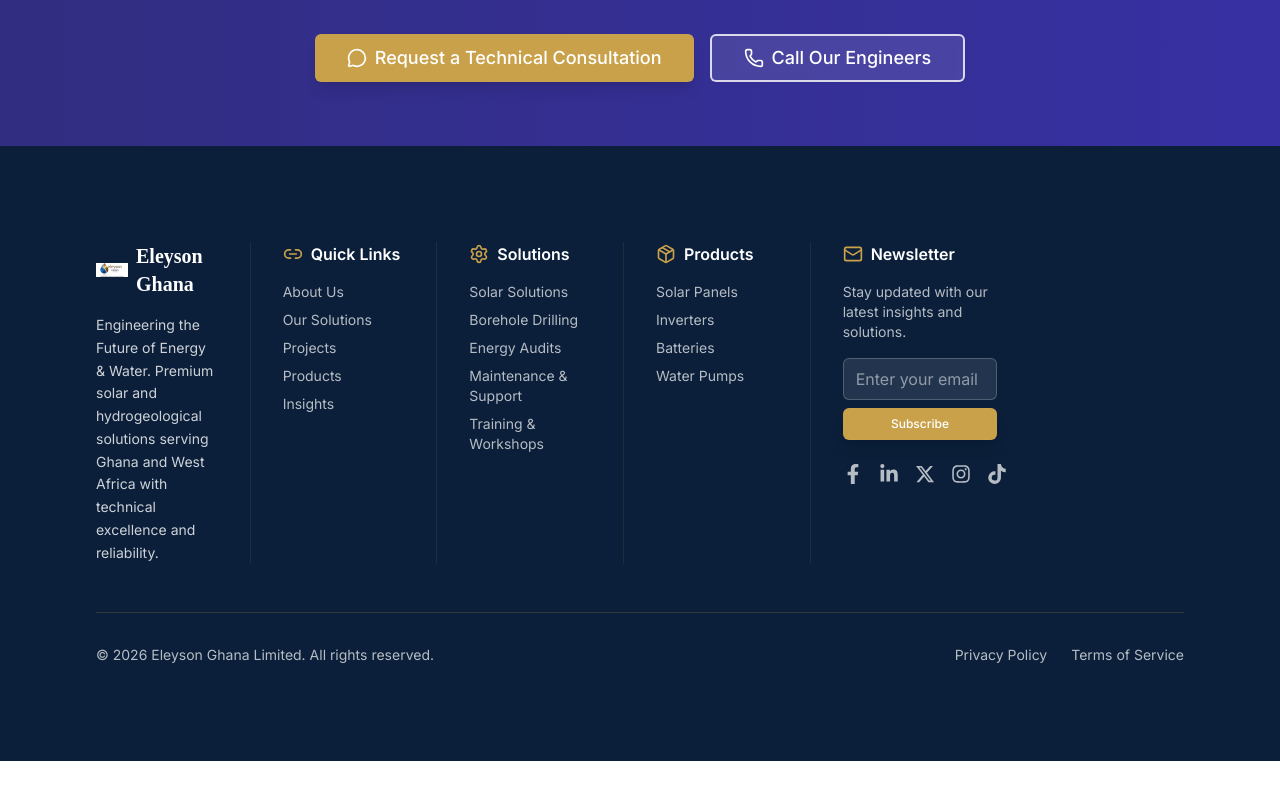
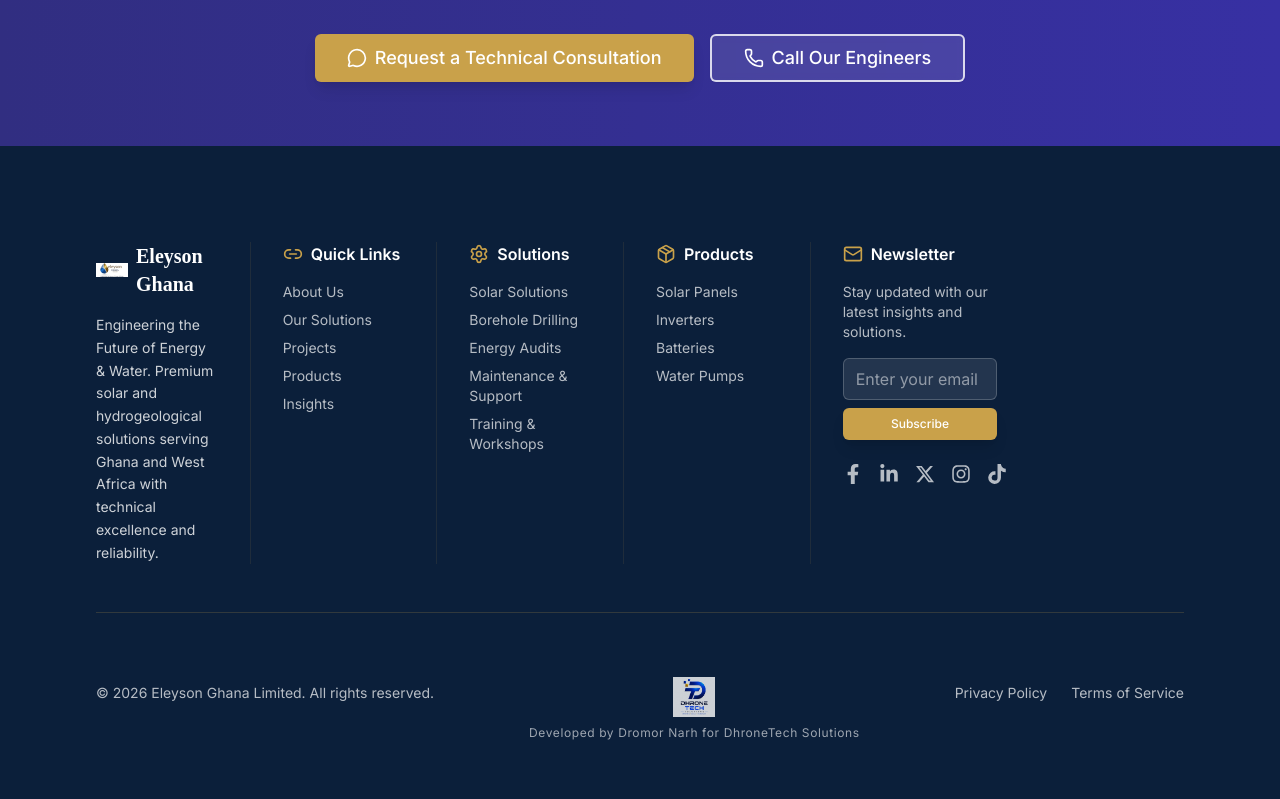
Before and after one commit to dromorongit/EleysonGh, a Next.js app: page / in a window 1280 px wide. Shown: the part 4274-5073 px from the top of the page. Before the commit the page ends 5035 px from the top, so only its background shows below. Built offline with nearby package versions, Linux system fonts and the light colour scheme.

Commit message:
DEVELOPER CREDITS

```diff
--- /dev/null
+++ b/src/components/DeveloperCredits.tsx
@@ -0,0 +1,25 @@
+import Image from "next/image";
+
+export function DeveloperCredits() {
+  return (
+    <a
+      href="https://www.dromornarh.com/"
+      target="_blank"
+      rel="noopener noreferrer"
+      className="block pt-8 text-center group"
+    >
+      <div className="flex justify-center mb-2">
+        <Image
+          src="/images/dhronetechlogo.jpg"
+          alt="DhroneTech Solutions"
+          width={40}
+          height={40}
+          className="h-10 w-auto object-contain opacity-80 group-hover:opacity-100 transition-opacity duration-300"
+        />
+      </div>
+      <p className="text-white/60 text-xs tracking-wider group-hover:text-white/80 transition-colors duration-300">
+        Developed by Dromor Narh for DhroneTech Solutions
+      </p>
+    </a>
+  );
+}
--- a/src/components/Footer.tsx
+++ b/src/components/Footer.tsx
@@ -5,6 +5,7 @@
 import { FaXTwitter } from "react-icons/fa6";
 import { Button } from "./Button";
 import { Container } from "./Container";
+import { DeveloperCredits } from "./DeveloperCredits";
 
 export function Footer() {
   return (
@@ -169,6 +170,7 @@
             <p className="text-white/70 text-sm">
               © 2026 Eleyson Ghana Limited. All rights reserved.
             </p>
+            <DeveloperCredits />
             <div className="flex space-x-6 text-sm">
               <Link href="/privacy" className="text-white/70 hover:text-gold transition-colors">
                 Privacy Policy
```
Also changed, not shown: public/images/dhronetechlogo.jpg (added), 1 other file (tests, documents, lock files or other folders).
